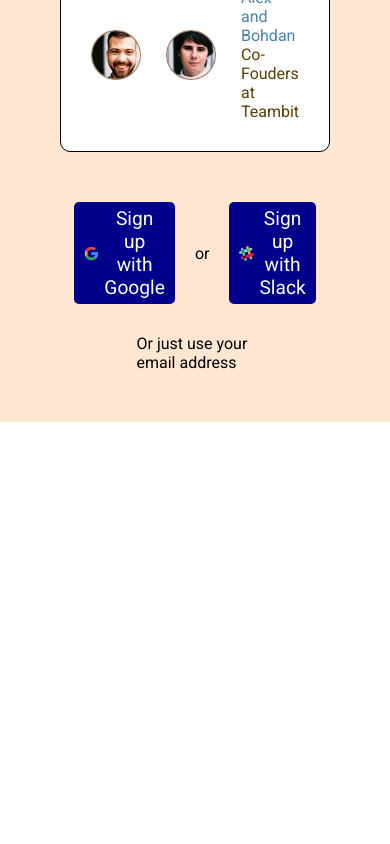
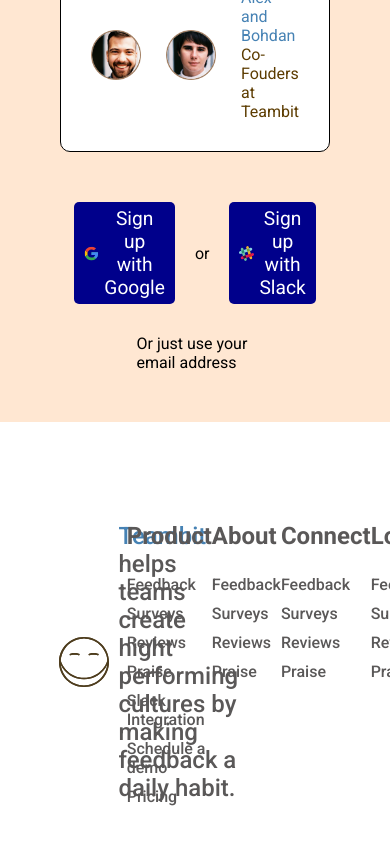
Before and after one commit to Matteo-Fattorini/node-sass-teambit, a website: page index.html in a window 390 px wide. Shown: the part 8961-9805 px from the top of the page. Before the commit the page ends 9383 px from the top, so only its background shows below. Drawn offline with Linux system fonts and the light colour scheme.

Commit message:
Completed. Not responsive

```diff
--- a/index.html
+++ b/index.html
@@ -226,5 +226,61 @@
 			</div>
 		</section>
 	</main>
+	<footer>
+		<div class="left-side">
+			<div class = footer-logo>
+				<img src="src/css/img/logo-small.svg" alt="">
+				<p> <span>Teambit</span> helps teams create hight performing cultures by making feedback a daily habit. </p>
+			</div>
+		</div>
+		<div class="right-side">
+			<div class="box">
+				<h2>Product</h2>
+				<ul>
+					<li>Feedback</li>
+					<li>Surveys</li>
+					<li>Reviews</li>
+					<li>Praise</li>
+					<li>Slack Integration</li>
+					<li>Schedule a demo</li>
+					<li>Pricing</li>
+				</ul>
+			</div>
+			<div class="box">
+				<h2>About</h2>
+				<ul>
+					<li>Feedback</li>
+					<li>Surveys</li>
+					<li>Reviews</li>
+					<li>Praise</li>
+
+				</ul>
+			</div>
+			<div class="box">
+				<h2>Connect</h2>
+				<ul>
+					<li>Feedback</li>
+					<li>Surveys</li>
+					<li>Reviews</li>
+					<li>Praise</li>
+				</ul>
+			</div>
+			<div class="box">
+				<h2>Lobs</h2>
+				<ul>
+					<li>Feedback</li>
+					<li>Surveys</li>
+					<li>Reviews</li>
+					<li>Praise</li>
+				</ul>
+			</div>
+			<div class="box">
+				<h2>From the blog</h2>
+				<p>How to change your company culture: a four-step framework. <br> How teams can be more productive by killing 8-hour workday, <br> How to build hight perfomring teams inspired by nature. <br>
+				 <a href="#">View All</a> </p>
+			</div>
+
+		</div>
+	</footer>
   </body>
 </html>
--- a/src/css/partials/_common.scss
+++ b/src/css/partials/_common.scss
@@ -13,6 +13,8 @@
   &:hover {
     cursor: pointer;
   }
+
+  color: inherit;
 }
 
 li {
--- /dev/null
+++ b/src/css/partials/_footer.scss
@@ -0,0 +1,52 @@
+footer {
+  @include flex(row, center, flex-start);
+  @extend %fixedWidth;
+  padding: $fixedPadding;
+  color: $titleColor;
+  font-weight: 500;
+
+  .left-side {
+    padding: $fixedPadding;
+    align-self: start;
+    width: 25%;
+    .footer-logo {
+      @include flex(row, center, flex-start);
+      img {
+        height: 50px;
+        margin-right: 10px;
+      }
+      span {
+        color: steelblue;
+      }
+
+      p {
+        font-size: 1.5rem;
+      }
+    }
+  }
+  .right-side {
+    @include flex(row, flex-start, space-around);
+    width: 75%;
+    padding: $fixedPadding;
+
+    .box {
+      width: 100% / 5;
+
+      &:last-child {
+        max-width: 250px;
+      }
+
+      p {
+        line-height: 35px;
+      }
+
+      h2 {
+        margin-bottom: 25px;
+      }
+
+      li {
+        margin-bottom: 10px;
+      }
+    }
+  }
+}
--- a/src/css/partials/_speach.scss
+++ b/src/css/partials/_speach.scss
@@ -1,4 +1,3 @@
-
 .speach {
   background-color: $orange;
 }
@@ -15,13 +14,11 @@
     margin-bottom: 35px;
   }
 
-
   .logos {
     @extend %logos;
     justify-content: center;
     margin-bottom: 30px;
   }
-
 
   .whiteboard {
     margin-bottom: 50px;
@@ -32,7 +29,7 @@
     color: rgb(92, 60, 1);
 
     .letter-footer {
-            @include flex(row, center,flex-start);
+      @include flex(row, center, flex-start);
       margin-top: 50px;
       img {
         height: 50px;
--- a/src/css/style.scss
+++ b/src/css/style.scss
@@ -6,3 +6,4 @@
 @import "./partials/sectionOrange";
 @import "./partials/examples";
 @import "./partials/speach";
+@import "./partials/footer";
```
Also changed, not shown: dist/style.css. Lines whose indentation alone changed are shown as unchanged.
